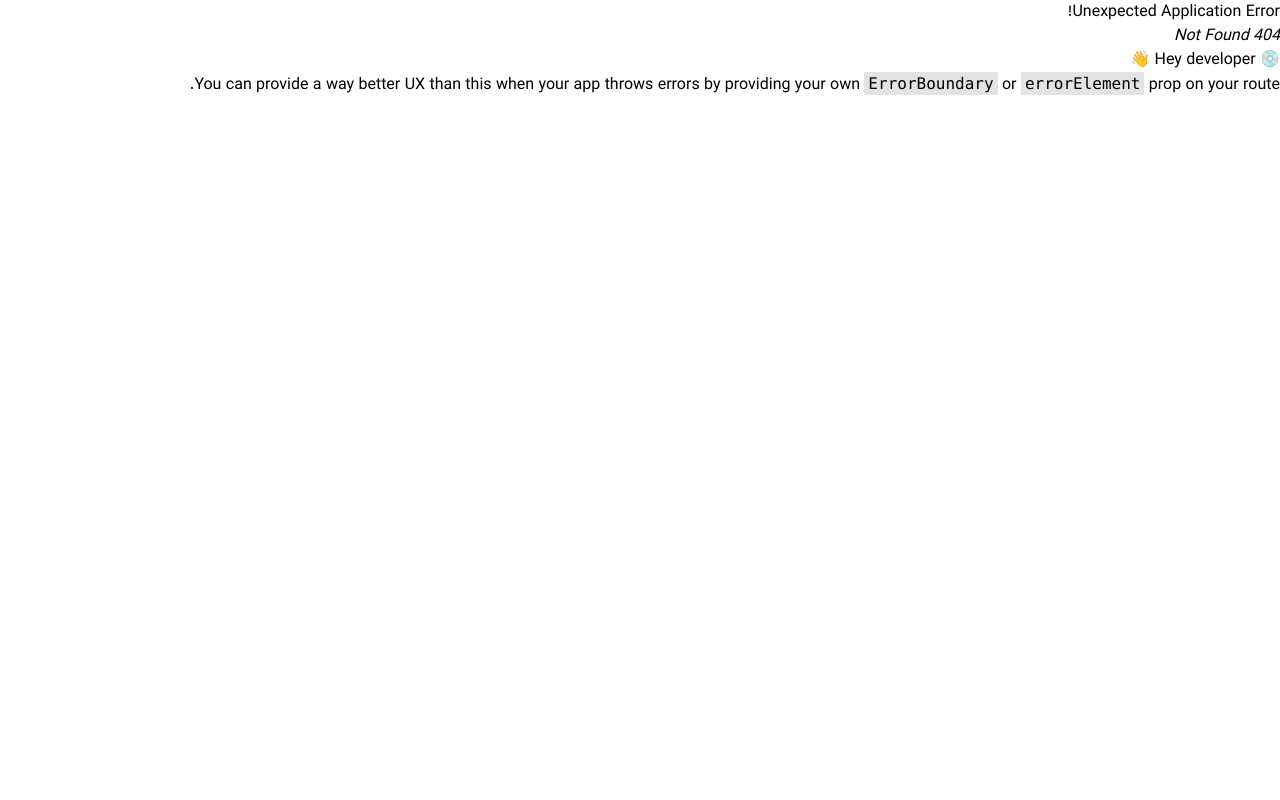
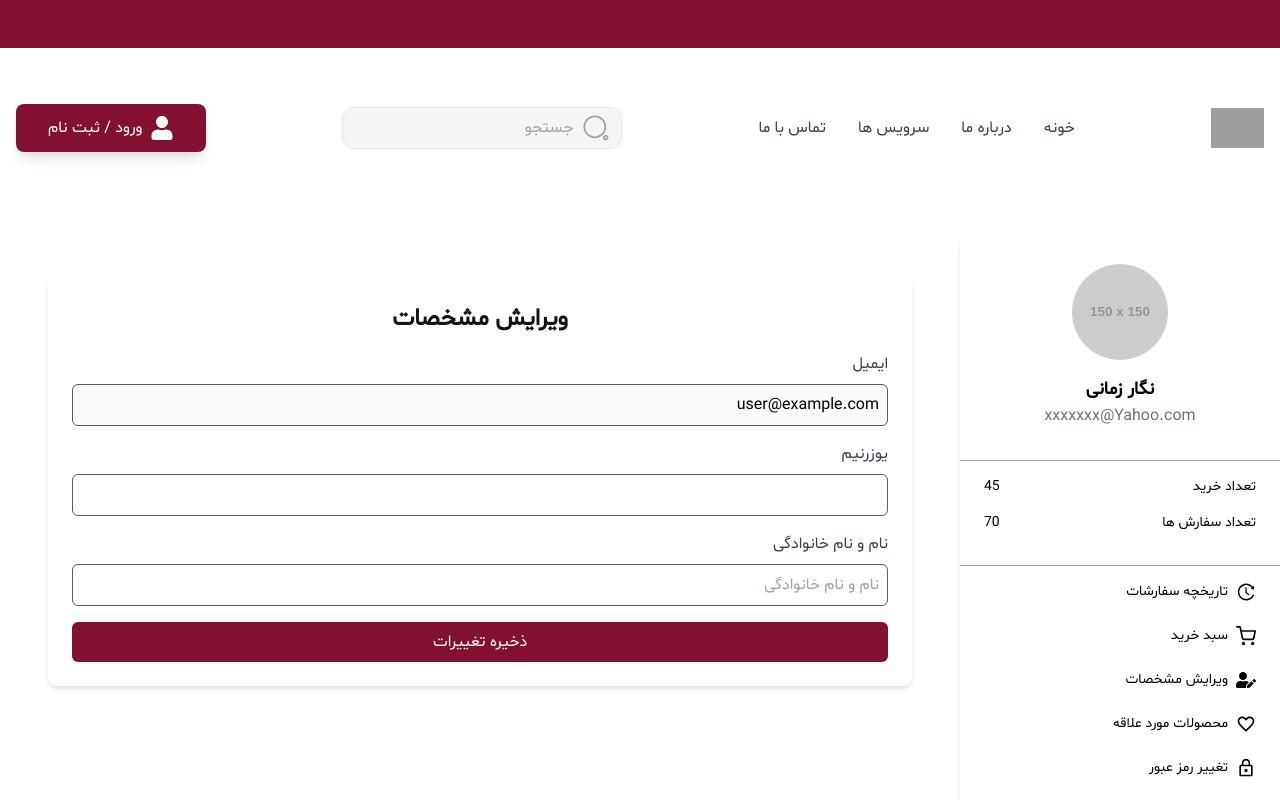
Before and after one commit to m-mohammad-d/azogeh, a React (Vite) app in the folder client/: page /user/edit-profile in a window 1280 px wide. Before the commit this address had no page. Shown: the top 800 px of the page. Built offline with nearby package versions, Linux system fonts and the light colour scheme; grey boxes are pictures that could not be loaded.

Commit message:
feat : add update info page

```diff
--- a/client/src/layout/UserLayout.tsx
+++ b/client/src/layout/UserLayout.tsx
@@ -1,9 +1,17 @@
+import { Outlet } from "react-router-dom";
 import ProfileCard from "../components/ProfileCard";
 
 function UserLayout() {
   return (
-    <div className="max-w-screen-2xl mx-auto flex flex-col min-h-screen mt-16">
-      <ProfileCard />
+    <div className="max-w-screen-2xl mx-auto  min-h-screen mt-16">
+      <div className="flex flex-col md:flex-row">
+        <div className="w-full md:w-1/4">
+          <ProfileCard />
+        </div>
+        <div className="w-full md:w-3/4 p-6">
+          <Outlet />
+        </div>
+      </div>
     </div>
   );
 }
--- /dev/null
+++ b/client/src/pages/UserPanel/UpdateInfoPage.tsx
@@ -0,0 +1,85 @@
+import React, { useState } from "react";
+
+interface UserProfile {
+  username: string;
+  fullName: string;
+  email: string;
+}
+
+const UpdateInfoPage: React.FC = () => {
+  const [userProfile, setUserProfile] = useState<UserProfile>({
+    username: "",
+    fullName: "",
+    email: "user@example.com",
+  });
+
+  const handleChange = (e: React.ChangeEvent<HTMLInputElement>) => {
+    const { name, value } = e.target;
+    setUserProfile({ ...userProfile, [name]: value });
+  };
+
+  const handleSubmit = (e: React.FormEvent) => {
+    e.preventDefault();
+
+    console.log("Updated Profile:", userProfile);
+  };
+
+  return (
+    <div className="max-w-screen-2xl mx-auto p-6">
+      <form onSubmit={handleSubmit} className="bg-white shadow-md rounded-lg p-6">
+        <h2 className="text-2xl font-bold text-gray-400 mb-4 text-center">ویرایش مشخصات</h2>
+        <div className="mb-4">
+          <label htmlFor="email" className="block text-gray-700 font-medium mb-2">
+            ایمیل
+          </label>
+          <input
+            type="email"
+            name="email"
+            id="email"
+            value={userProfile.email}
+            onChange={handleChange}
+            disabled
+            className="w-full p-2 border border-gray-300 rounded-md focus:outline-none focus:ring-2 focus:ring-primary-300"
+          />
+        </div>
+        <div className="mb-4">
+          <label htmlFor="username" className="block text-gray-700 font-medium mb-2">
+            یوزرنیم
+          </label>
+          <input
+            type="text"
+            name="username"
+            id="username"
+            value={userProfile.username}
+            onChange={handleChange}
+            className="w-full p-2 border border-gray-300 rounded-md focus:outline-none focus:ring-2 focus:ring-primary-300"
+            required
+          />
+        </div>
+        <div className="mb-4">
+          <label htmlFor="fullName" className="block text-gray-700 font-medium mb-2">
+            نام و نام خانوادگی
+          </label>
+          <input
+            type="text"
+            name="fullName"
+            id="fullName"
+            value={userProfile.fullName}
+            onChange={handleChange}
+            placeholder="نام و نام خانوادگی"
+            className="w-full p-2 border border-gray-300 rounded-md focus:outline-none focus:ring-2 focus:ring-primary-300"
+            required
+          />
+        </div>
+        <button
+          type="submit"
+          className="w-full bg-primary-500 text-white py-2 rounded-md hover:bg-primary-400 focus:outline-none focus:ring-2 focus:ring-primary-300"
+        >
+          ذخیره تغییرات
+        </button>
+      </form>
+    </div>
+  );
+};
+
+export default UpdateInfoPage;
```
Also changed, not shown: client/src/routes.tsx (+8 -8 lines).
